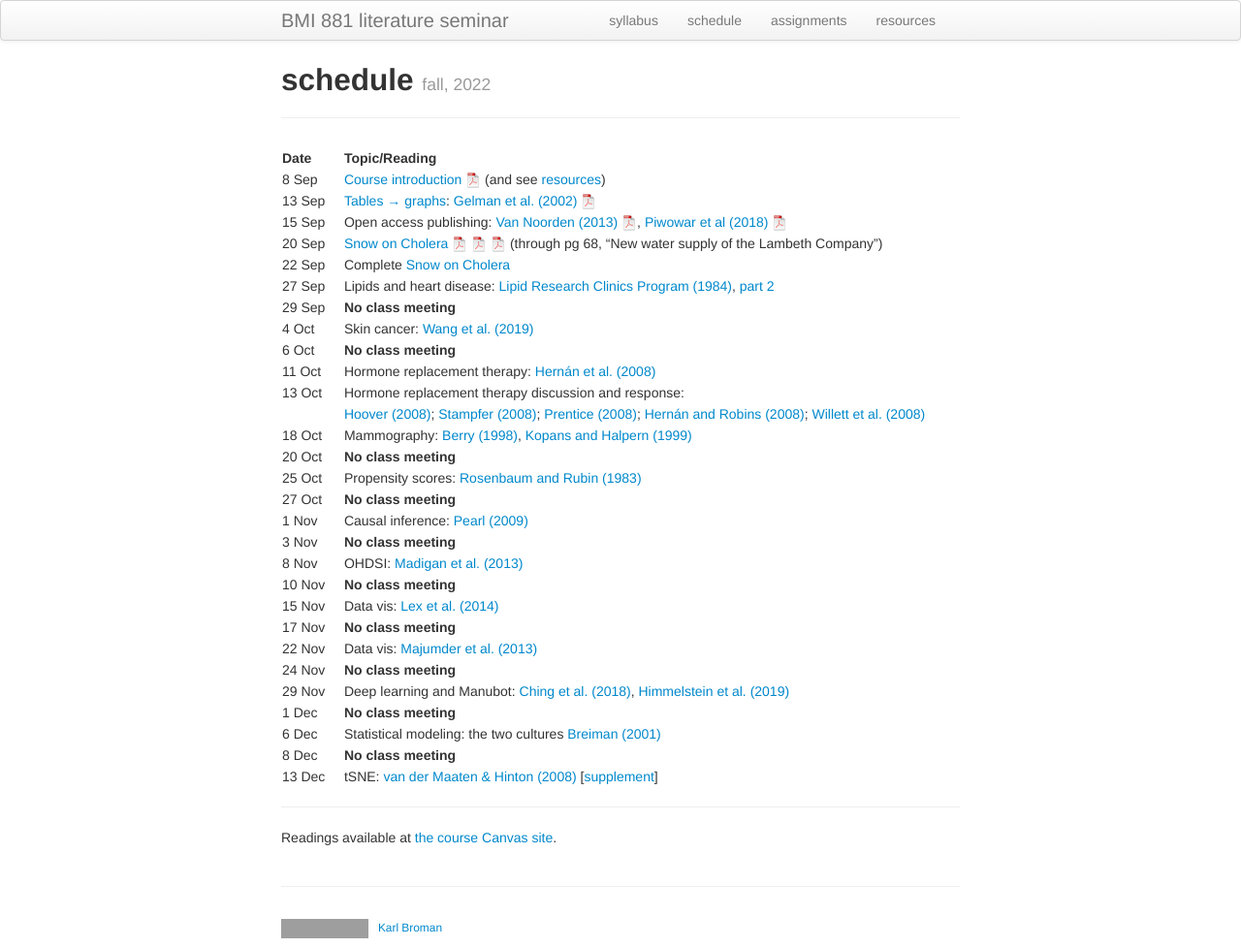
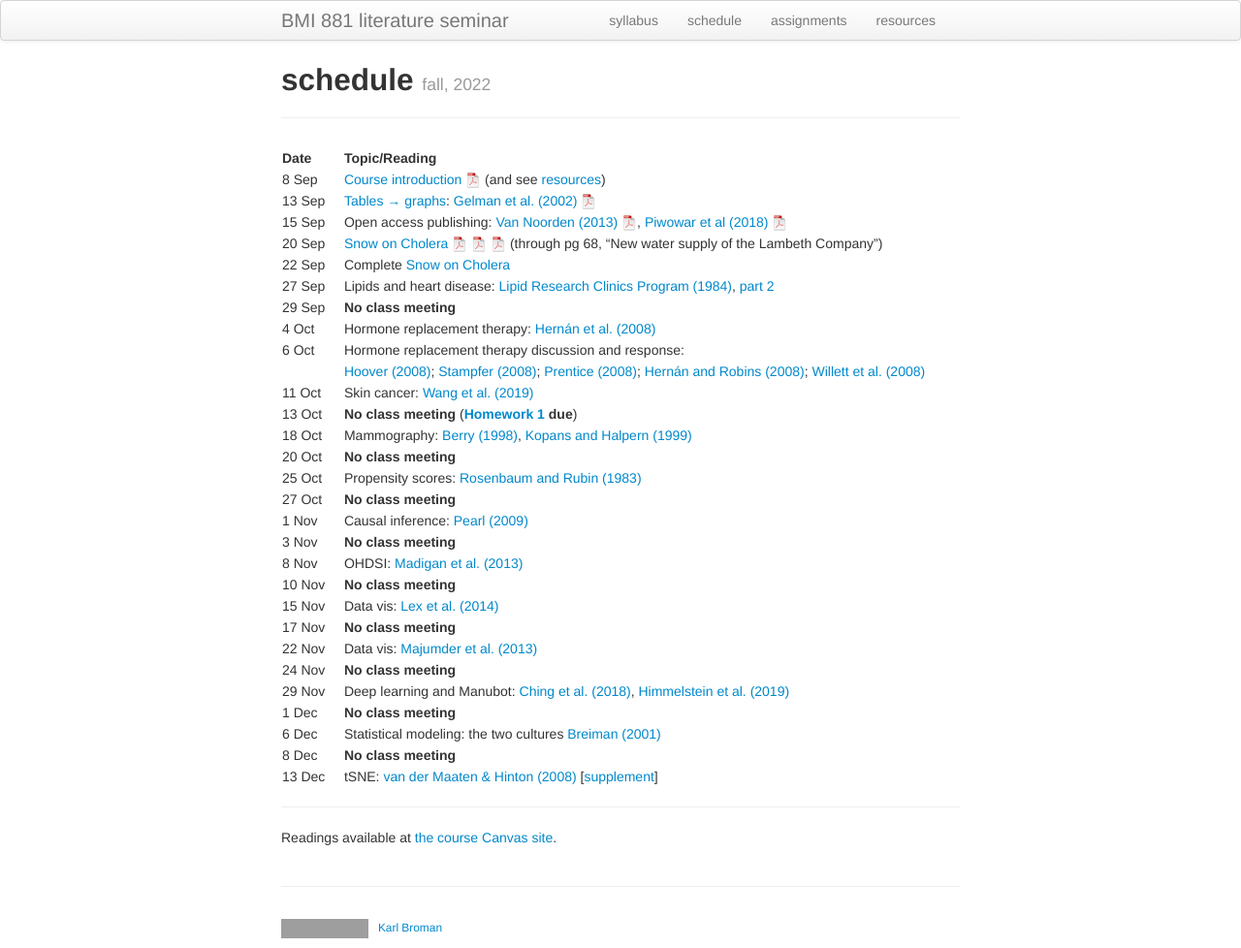
Before and after one commit to kbroman/BMI881_fall2022, a Jekyll site: the page built from schedule.md, in a window 1280 px wide. Shown: the whole page at 97% size. Built offline with Jekyll 4.4.1, drawn with Linux system fonts in a browser that asks for light colours; grey boxes are pictures that could not be loaded.

Commit message:
Assign homework 1; adjust schedule

```diff
--- a/Gemfile
+++ b/Gemfile
@@ -1,2 +1,4 @@
 gem 'github-pages'
 source 'https://rubygems.org'
+
+gem "webrick", "~> 1.7"
--- a/schedule.md
+++ b/schedule.md
@@ -14,11 +14,11 @@ description: Schedule and readings for BMI 881, Biomedical data science scholarl
 | 22 Sep  |    | Complete [Snow on Cholera](http://www.ph.ucla.edu/epi/snow/snowbook.html)
 | 27 Sep  |    | Lipids and heart disease: [Lipid Research Clinics Program (1984)](https://doi.org/10.1001/jama.1984.03340270029025), [part 2](https://doi.org/10.1001/jama.1984.03340270043026) |
 | 29 Sep  |    | **No class meeting** |
-| 4 Oct  |    | Skin cancer: [Wang et al. (2019)](https://doi.org/10.1001/jamadermatol.2019.2335)
-| 6 Oct   |    | **No class meeting**
-| 11 Oct   |    | Hormone replacement therapy: [Hern&aacute;n et al. (2008)](https://doi.org/10.1097/EDE.0b013e3181875e61) |
-| 13 Oct   |    | Hormone replacement therapy discussion and response:
-|         |    | [Hoover (2008)](https://doi.org/10.1097/EDE.0b013e318188e21d); [Stampfer (2008)](https://doi.org/10.1097/EDE.0b013e318188442e); [Prentice (2008)](https://doi.org/10.1097/EDE.0b013e318188e83b); [Hern&aacute;n and Robins (2008)](https://doi.org/10.1097/EDE.0b013e318188e85f); [Willett et al. (2008)](https://doi.org/10.1097/EDE.0b013e318188e84e) |
+| 4 Oct   |    | Hormone replacement therapy: [Hern&aacute;n et al. (2008)](https://doi.org/10.1097/EDE.0b013e3181875e61) |
+| 6 Oct   |    | Hormone replacement therapy discussion and response:
+|          |    | [Hoover (2008)](https://doi.org/10.1097/EDE.0b013e318188e21d); [Stampfer (2008)](https://doi.org/10.1097/EDE.0b013e318188442e); [Prentice (2008)](https://doi.org/10.1097/EDE.0b013e318188e83b); [Hern&aacute;n and Robins (2008)](https://doi.org/10.1097/EDE.0b013e318188e85f); [Willett et al. (2008)](https://doi.org/10.1097/EDE.0b013e318188e84e) |
+| 11 Oct  |    | Skin cancer: [Wang et al. (2019)](https://doi.org/10.1001/jamadermatol.2019.2335)
+| 13 Oct   |    | **No class meeting** (**[Homework 1](homework1.html) due**)
 | 18 Oct |  | Mammography: [Berry (1998)](https://doi.org/10.1093/jnci/90.19.1431), [Kopans and Halpern (1999)](https://doi.org/10.1093/jnci/91.4.382) |
 | 20 Oct    |  | **No class meeting** |
 | 25 Oct    |  | Propensity scores: [Rosenbaum and Rubin (1983)](http://doi.org/10.1093/biomet/70.1.41) |
```
Also changed, not shown: assignments.md (+2 -0 lines), homework1.md (+1 -1 lines), homework2.md (+1 -1 lines), index.md (+2 -0 lines).
